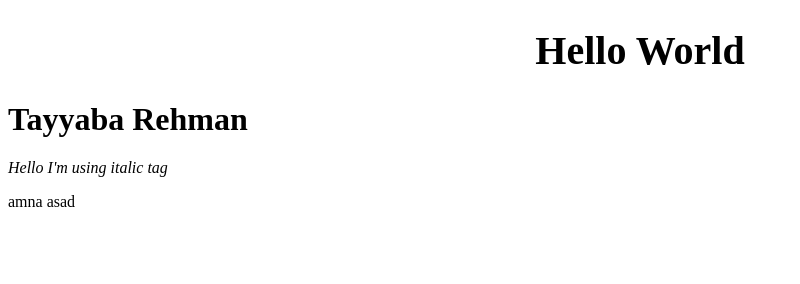
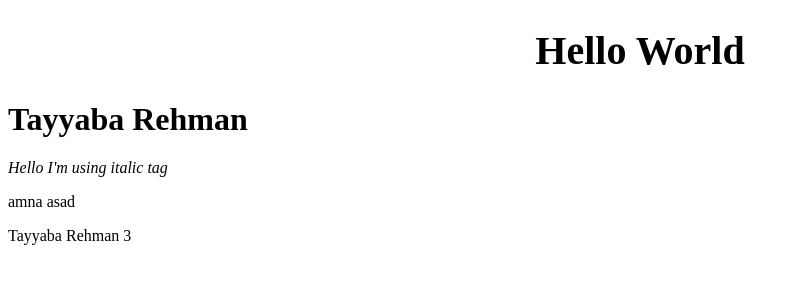
Before and after one commit to tayyabarehman123/DevOps-Team-Project-Deliverables, a plain HTML site: page index.html in a window 1280 px wide. Shown: the whole page, without its empty margins (0-800 px from the left). Drawn offline with Linux system fonts and the light colour scheme.

Commit message:
Fixes #4: Update content in index.html
added a line of tayyaba

```diff
--- a/index.html
+++ b/index.html
@@ -9,7 +9,7 @@
     <h1>Tayyaba Rehman</h1>
     <p><i>Hello I'm using italic tag</i></p>
     <p>amna asad
-
+    <p>Tayyaba Rehman 3</p>
     </p>
 </body>
 </html>
```
